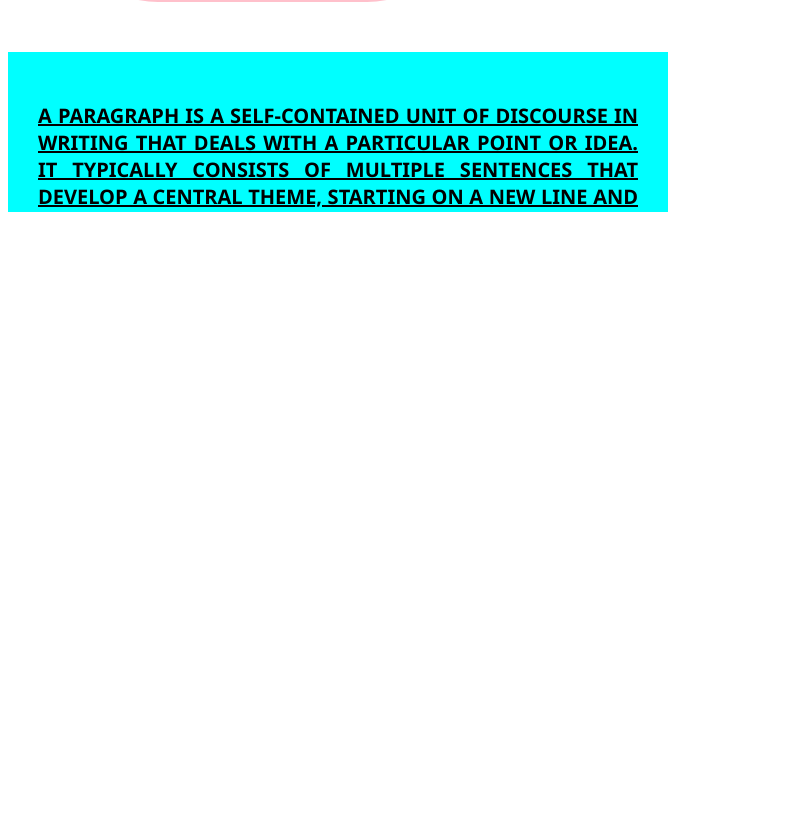
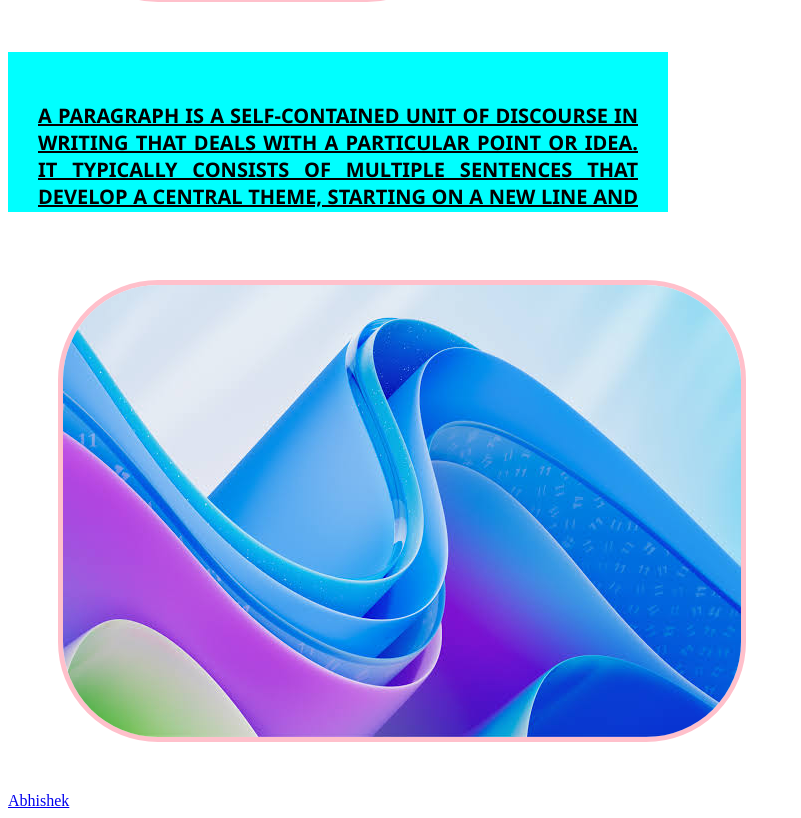
Before and after one commit to arun-bhatnagar/ProjectWebsite, a plain HTML site: page first.html in a window 1280 px wide. Shown: the part 567-1385 px from the top of the page, without its empty margins (0-801 px from the left). Before the commit the page ends 800 px from the top, so only its background shows below. Drawn offline with Linux system fonts and the light colour scheme.

Commit message:
ki maine kuch update kiya

```diff
--- a/first.html
+++ b/first.html
@@ -12,5 +12,10 @@
        a particular point or idea. It typically consists of multiple sentences that
        develop a central theme, starting on a new line and often marked by
        indentation or a blank space.</p></div>
+       <br>
+       <div class="bgimg">
+        <img src="./background.jpg" alt="">
+       </div>
+       <a href="https://mrabhi2k3.vercel.app">Abhishek</a>
 </body>
 </html>
```
